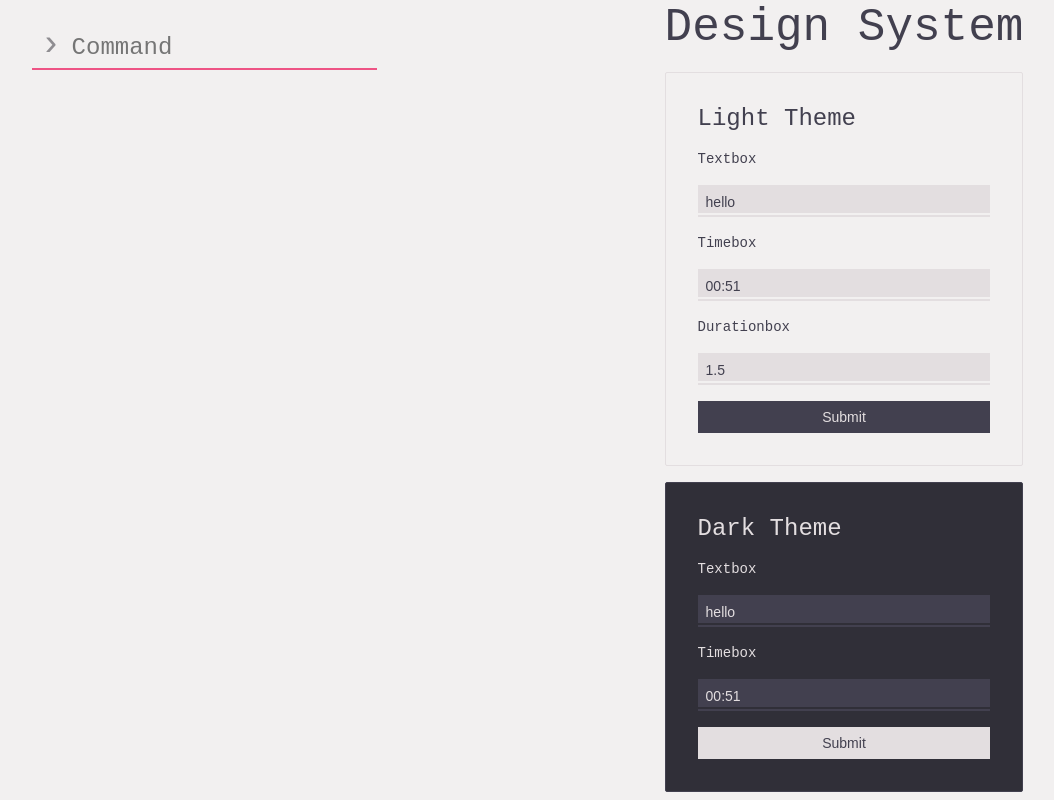
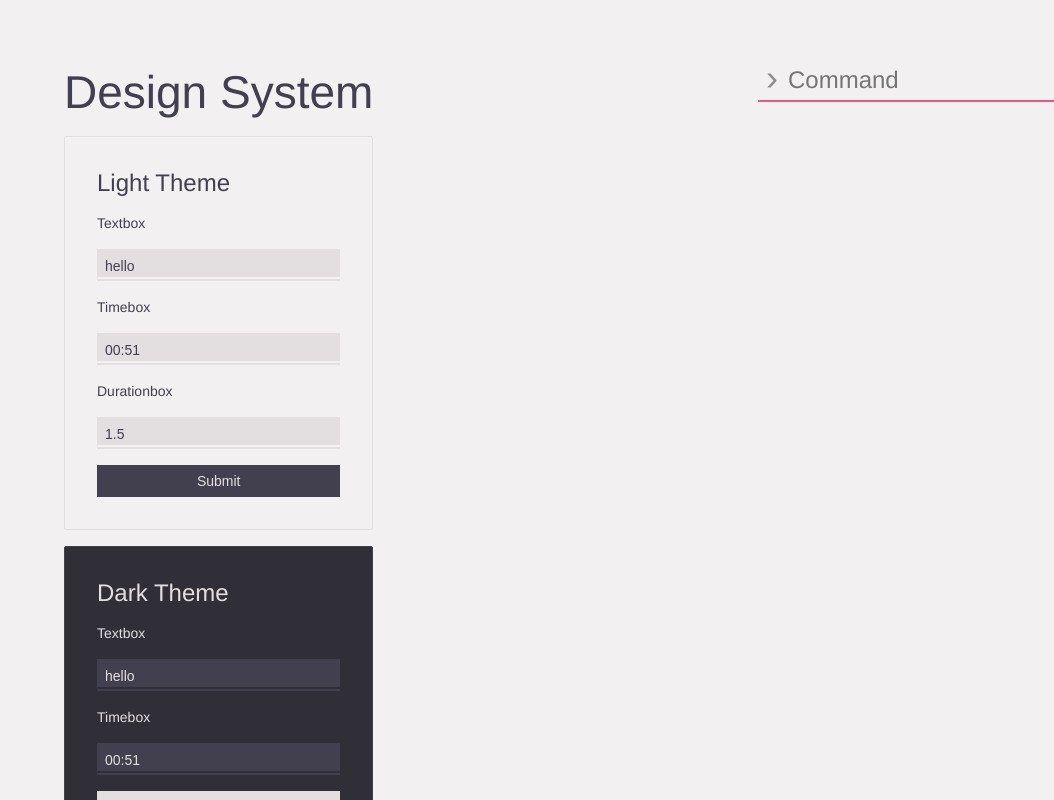
Before and after one commit to webdesserts/logger, a React app: page /design in a window 1280 px wide. Shown: the top 800 px of the page, without its empty margins (0-1054 px from the left). Built offline with nearby package versions, Linux system fonts and the light colour scheme.

Commit message:
rework layout
- move palette over to the right side of the screen
- changed spacing around the edge of the page
- reworked page widths
- moved layout styling out of Globals and into App.styles

```diff
--- /dev/null
+++ b/src/App.styles.tsx
@@ -0,0 +1,12 @@
+import styled from 'styled-components'
+
+export const App = styled.div`
+  display: grid;
+  grid-auto-flow: column;
+  grid-template-columns: minmax(50vw, 670px) 360px;
+  justify-items: stretch;
+  padding: 64px;
+  grid-gap: 24px;
+  min-height: 100%;
+  margin: 0 auto;
+`;
--- a/src/App.tsx
+++ b/src/App.tsx
@@ -5,12 +5,17 @@ import DesignSystem from './design-system/DesignSystem'
 import { Palette, Subject, Command } from './commands/Palette';
 import { useActiveEntry } from './log/models/active_entry';
 import { useEntries } from './log/models/entries';
+import * as Styled from './App.styles'
 
 export function App() {
   let active_entry = useActiveEntry()
   let entries = useEntries()
   return (
-    <>
+    <Styled.App>
+      <Router>
+        <Log path="/" />
+        <DesignSystem path="/design" />
+      </Router>
       <Palette>
         <Subject type="Log">
           <Command name="start" description="Starts a new Entry" params={{
@@ -54,10 +59,6 @@ export function App() {
         }}
         </Subject.WithId>
       </Palette>
-      <Router>
-        <Log path="/" />
-        <DesignSystem path="/design" />
-      </Router>
-    </>
+    </Styled.App>
   )
 }
--- a/src/commands/Palette.styles.ts
+++ b/src/commands/Palette.styles.ts
@@ -7,8 +7,6 @@ export const Palette = styled.div`
   grid-gap: 16px;
   background-color: ${colors.bkg};
   color: ${colors.text};
-  padding: 32px;
-  width: 408px;
   align-items: start;
   align-content: start;
   ::selection {
--- a/src/log/Log.styles.ts
+++ b/src/log/Log.styles.ts
@@ -2,9 +2,6 @@ import styled from 'styled-components'
 import { colors, text } from '../styles'
 
 export const Log = styled.div`
-  max-width: 670px;
-  margin: 0 auto;
-  padding: 32px;
 `
 
 export const Header = styled.h1`
@@ -31,6 +28,6 @@ export const Stats = styled.div`
 `
 
 export const Overview = styled.div`
-  padding: 32px 0;
+  padding-bottom: 32px;
   border-bottom: 2px dotted ${colors.accent};
 `
--- a/src/styles/Globals.ts
+++ b/src/styles/Globals.ts
@@ -26,11 +26,6 @@ export const GlobalStyles = createGlobalStyle`
   }
 
   code {
-  }
-
-  #root {
-    display: grid;
-    grid-auto-flow: column;
     font-family: ${text.fontFamilies.mono};
   }
 `;
```
